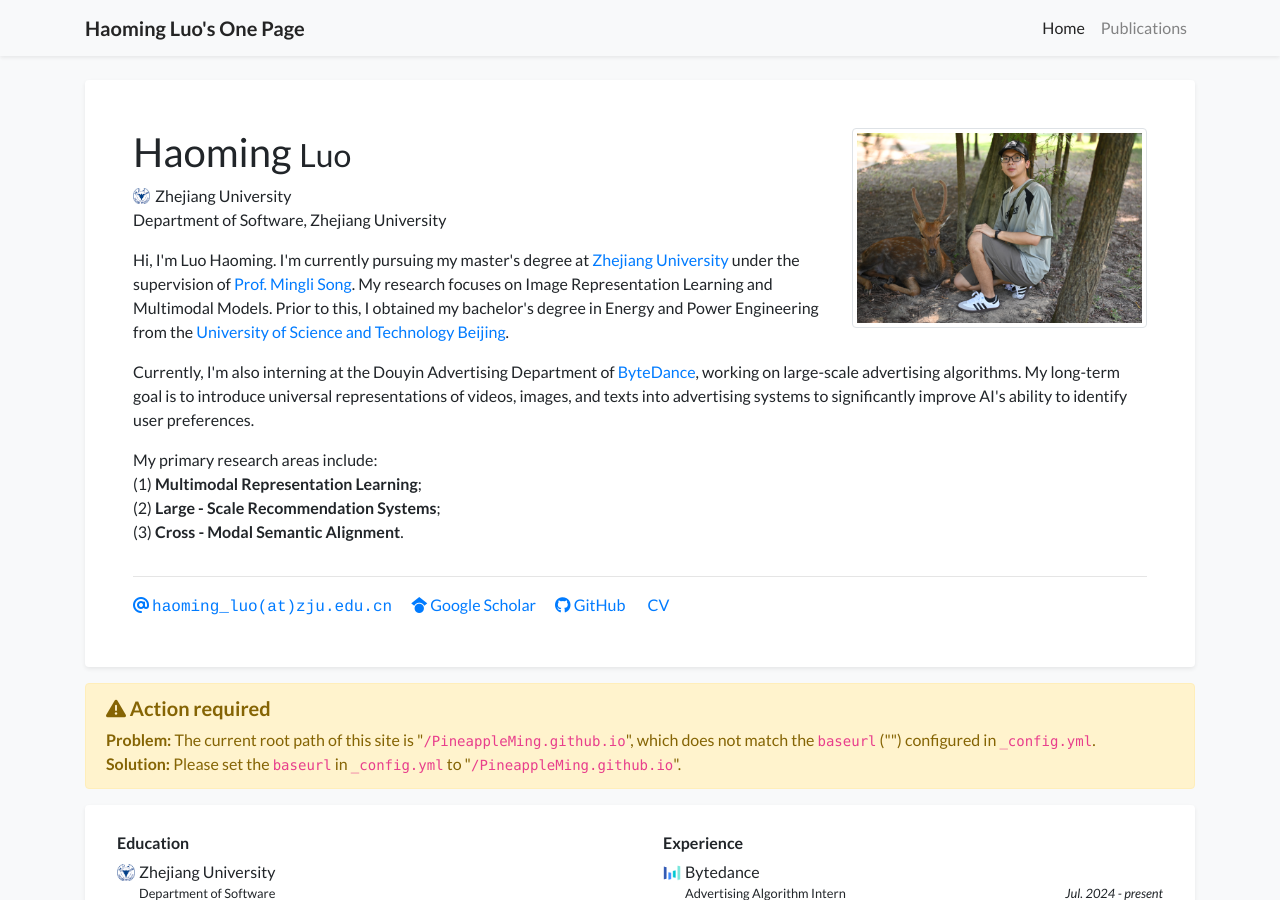
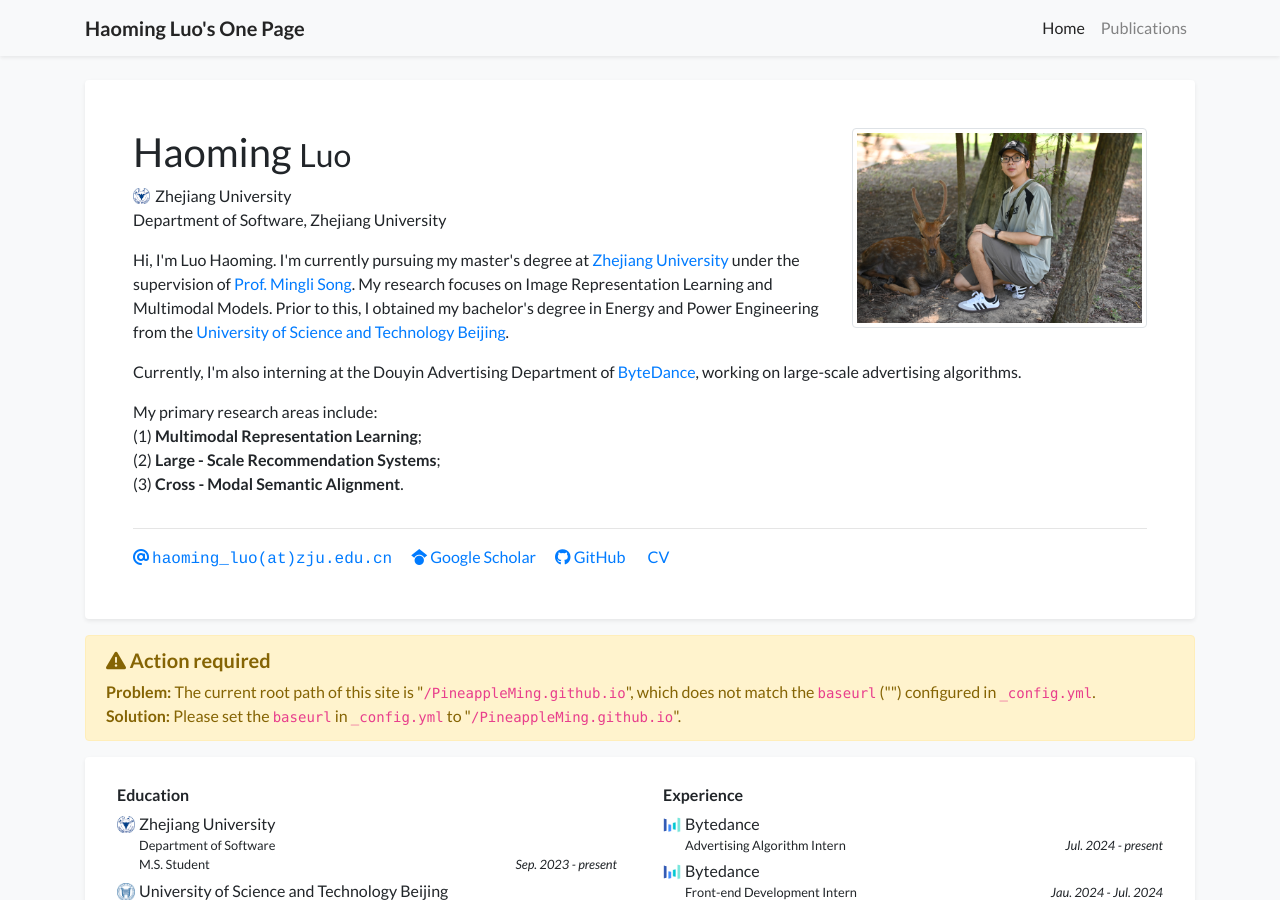
Before and after one commit to PineappleMing/PineappleMing.github.io, a Jekyll site: the page built from index.html, in a window 1280 px wide and 900 px high. Built offline with Jekyll 4.4.1, drawn with Linux system fonts in a browser that asks for light colours; nearby versions of some CDN libraries; a style sheet for code colours, icons or effects is not loaded.

Commit message:
feat: chang profile

```diff
--- a/_data/profile.yml
+++ b/_data/profile.yml
@@ -31,7 +31,6 @@ short_bio: >-
   </p>
   <p>
     Currently, I'm also interning at the Douyin Advertising Department of <a href="https://bytedance.com/" target="_blank">ByteDance</a>, working on large-scale advertising algorithms.
-    My long-term goal is to introduce universal representations of videos, images, and texts into advertising systems to significantly improve AI's ability to identify user preferences.
   </p>
   <p>
     My primary research areas include: <br>
@@ -40,7 +39,7 @@ short_bio: >-
     (3) <b>Cross - Modal Semantic Alignment</b>.
   </p>
 
-
+# My long-term goal is to introduce universal representations of videos, images, and texts into advertising systems to significantly improve AI's ability to identify user preferences.
 
 
 portrait_url: /assets/images/photos/luohaoming_1.jpeg
```
